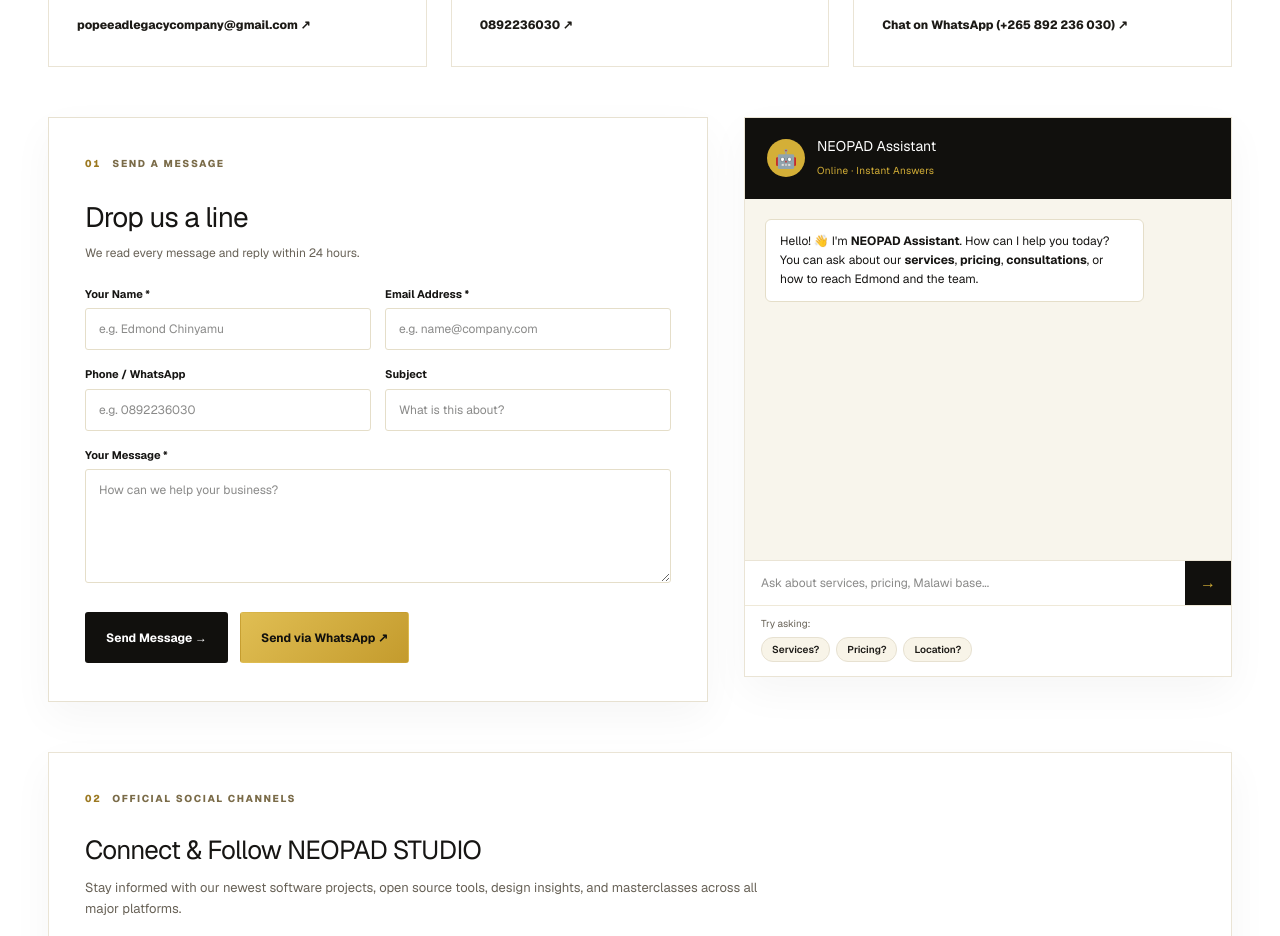
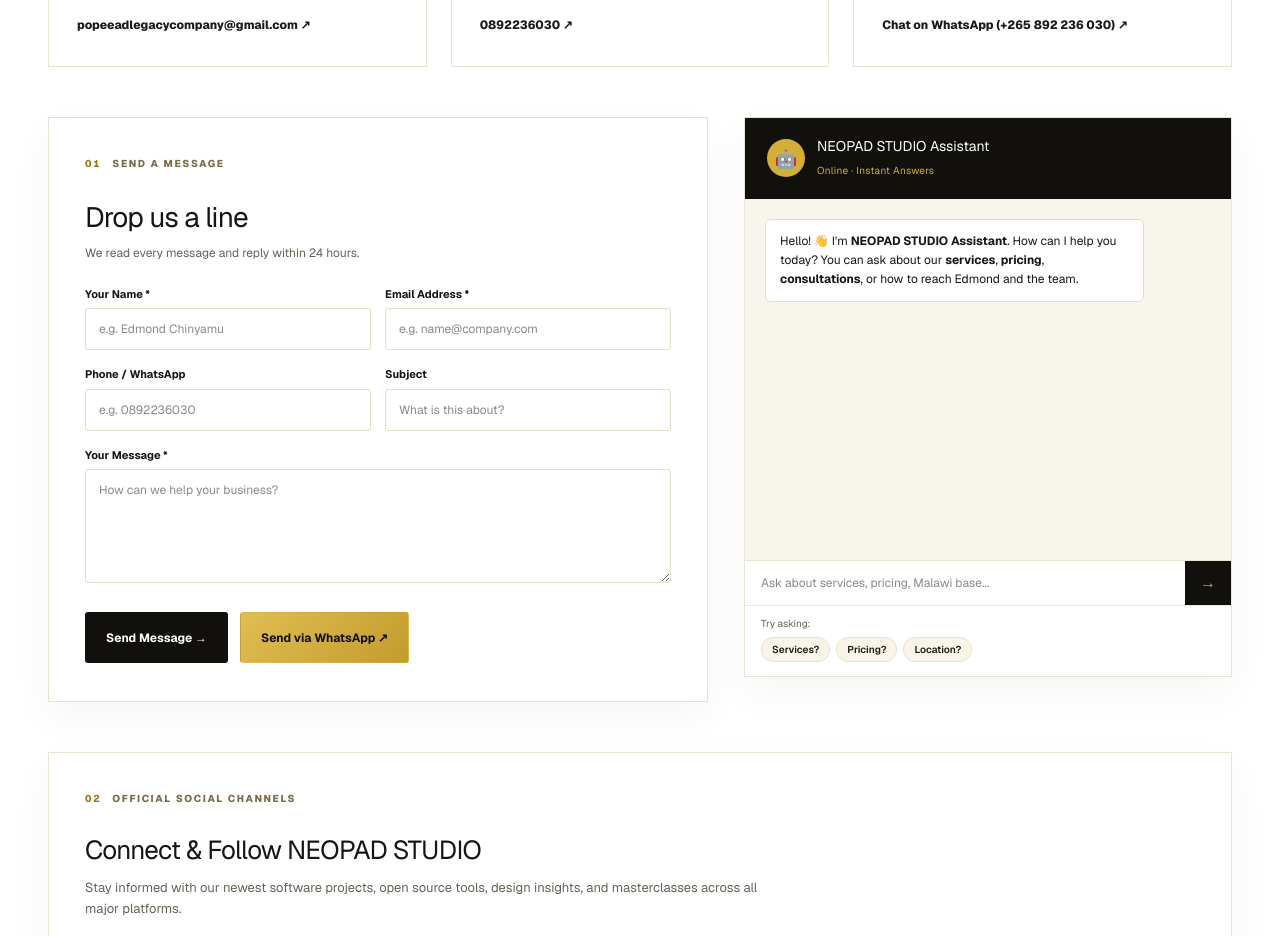
Before and after one commit to edmondchinyamu7/pelc-website, a Next.js app: page /contact in a window 1280 px wide. Shown: the part 1000-1936 px from the top of the page. Built offline with nearby package versions, Linux system fonts and the light colour scheme.

Commit message:
Polish NEOPAD STUDIO brand references

```diff
--- a/app/contact/page.js
+++ b/app/contact/page.js
@@ -14,7 +14,7 @@ export default function Contact() {
   const [messages, setMessages] = useState([
     {
       type: 'bot',
-      text: "Hello! 👋 I'm <strong>NEOPAD Assistant</strong>. How can I help you today? You can ask about our <strong>services</strong>, <strong>pricing</strong>, <strong>consultations</strong>, or how to reach Edmond and the team.",
+      text: "Hello! 👋 I'm <strong>NEOPAD STUDIO Assistant</strong>. How can I help you today? You can ask about our <strong>services</strong>, <strong>pricing</strong>, <strong>consultations</strong>, or how to reach Edmond and the team.",
     },
   ]);
   const [input, setInput] = useState('');
@@ -332,7 +332,7 @@ export default function Contact() {
               <div className="assistant-header">
                 <div className="assistant-avatar">🤖</div>
                 <div>
-                  <h4>NEOPAD Assistant</h4>
+                  <h4>NEOPAD STUDIO Assistant</h4>
                   <span className="assistant-status">Online · Instant Answers</span>
                 </div>
               </div>
```
